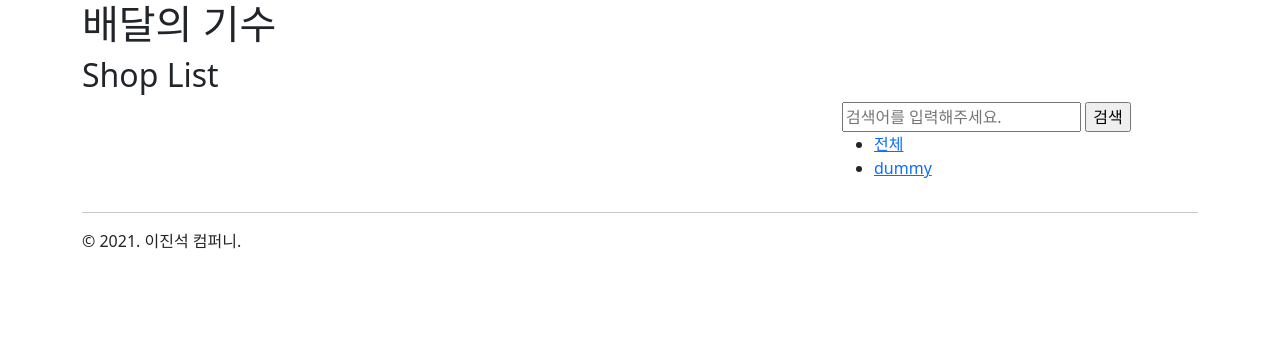
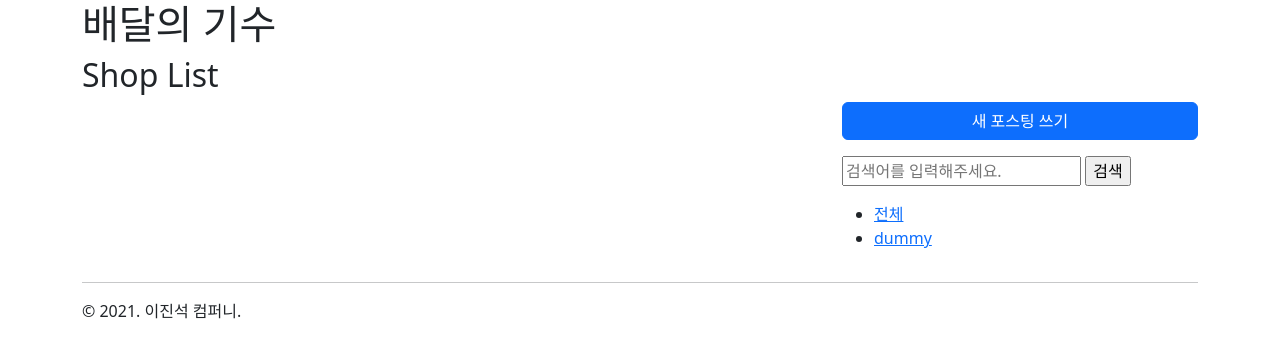
Before and after one commit to allieus/devops_cloud, a Django app: page /shop/ in a window 1280 px wide. Shown: the top 358 px of the page. Run offline with Django 3.2, Linux system fonts and the light colour scheme; data comes from the database, SQL or seed files in the repository; data that the repository does not hold is empty; some libraries are stand-ins or nearby versions.

Commit message:
shop_list 템플릿에 "새 포스팅 쓰기" 버튼 추가

```diff
--- a/mydjango20/shop/templates/shop/shop_list.html
+++ b/mydjango20/shop/templates/shop/shop_list.html
@@ -14,13 +14,18 @@
             </ul>
         </div>
         <div class="col-sm-4">
-            <form action="" method="get">
+            <div class="d-grid mb-3">
+                <a href="{% url "shop:shop_new" %}" class="btn btn-primary">새 포스팅 쓰기</a>
+            </div>
+
+            <form action="" method="get" class="mb-3">
                 <input type="text"
                        name="query"
                        placeholder="검색어를 입력해주세요."
                        value="{{ request.GET.query }}"/>
                 <input type="submit" value="검색"/>
             </form>
+
             <ul>
                 <li>
                     <a href="?category_id=">
```
